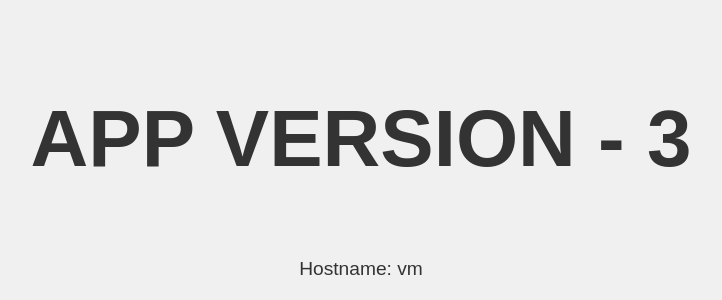
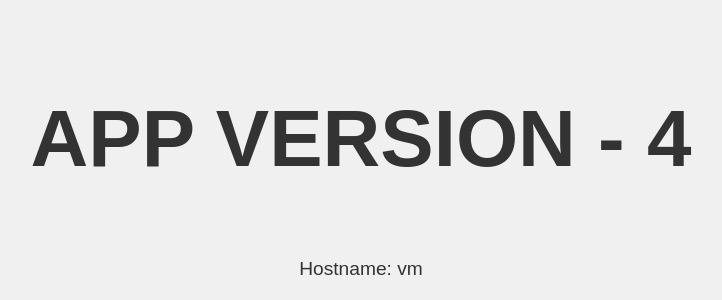
Before and after one commit to thiha1010/python-app, a Flask app: page / in a window 1280 px wide. Shown: the part 231-531 px from the top of the page, without its empty margins (279-1001 px from the left). Run offline with Flask 3, Linux system fonts and the light colour scheme.

Commit message:
feat(python-app) change to app verison 4

```diff
--- a/templates/index.html
+++ b/templates/index.html
@@ -26,7 +26,7 @@
     </style>
 </head>
 <body>
-    <h1>APP VERSION - 3</h1>
+    <h1>APP VERSION - 4</h1>
     <p>Hostname: {{ hostname }}</p>
 </body>
 </html>
```
